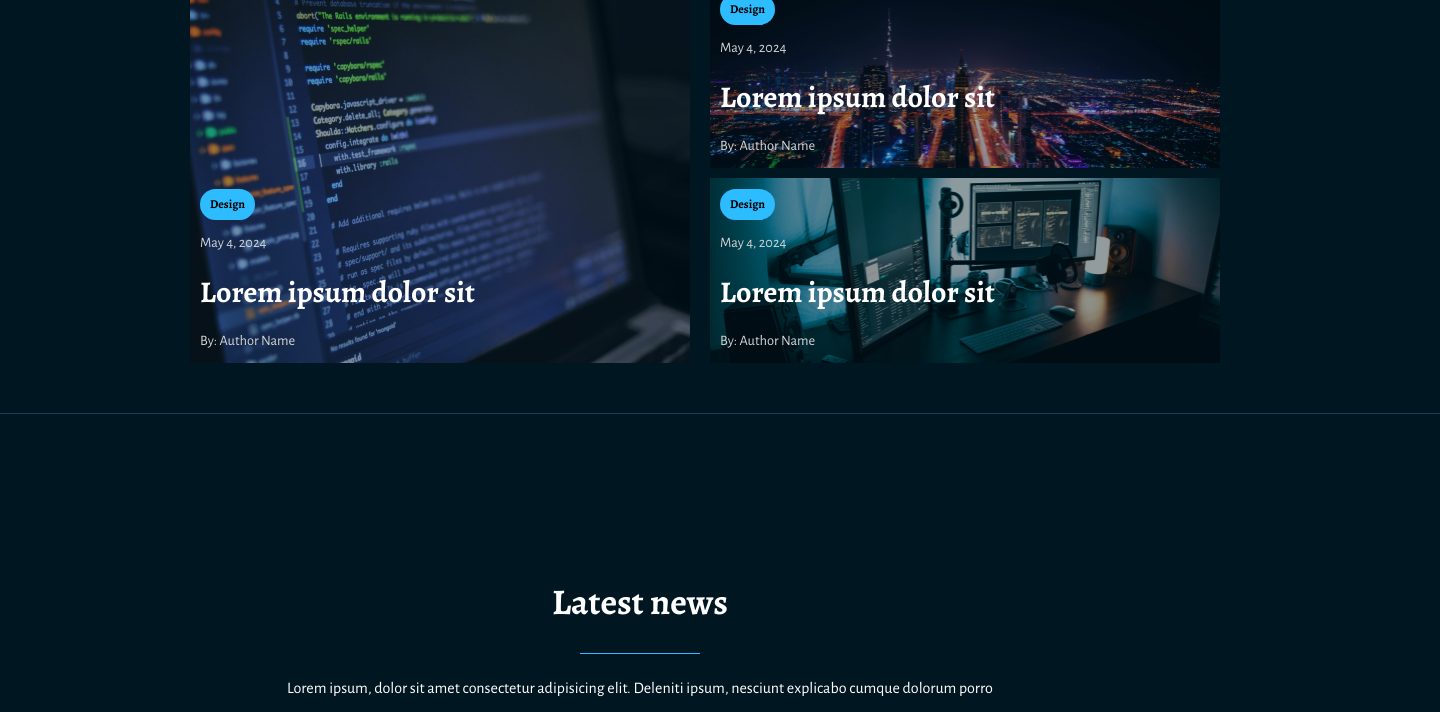
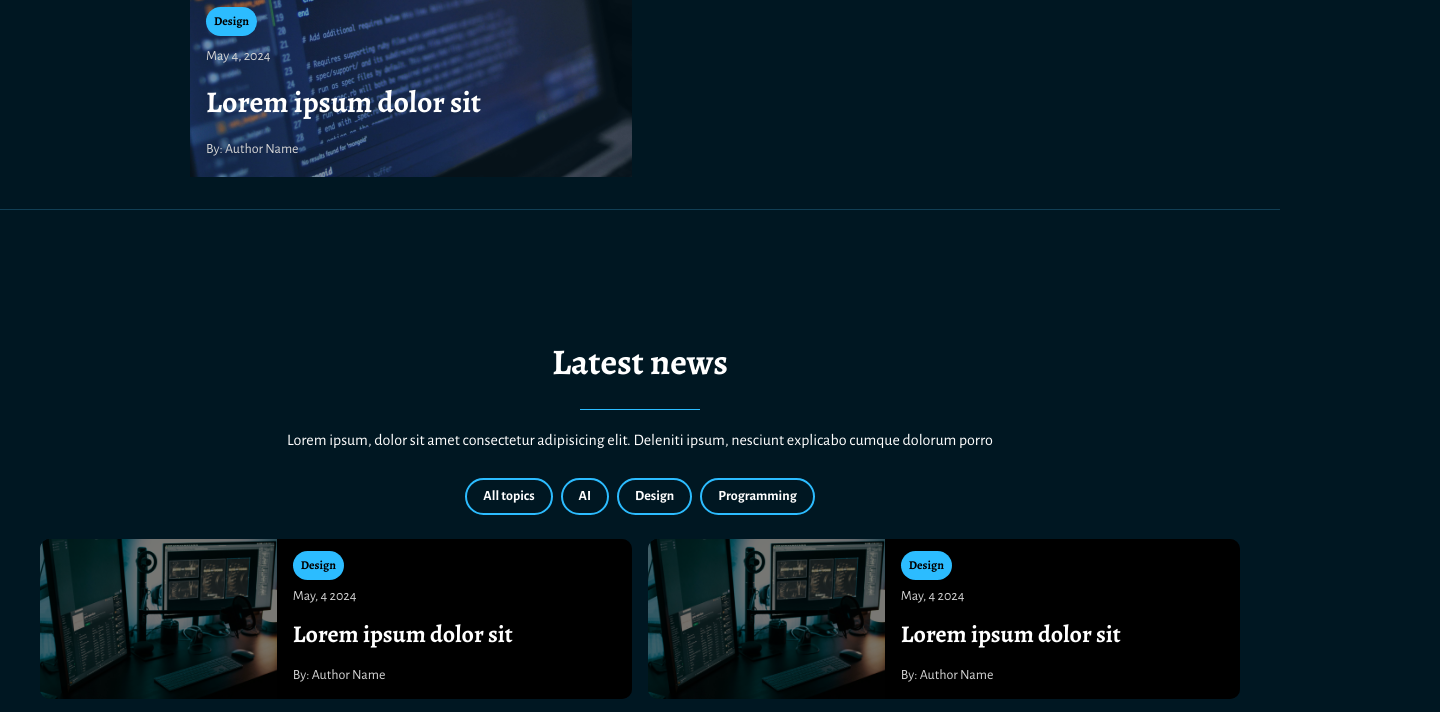
Before and after one commit to JoseRodriguezRodgriguez/LevelUP-Blog, a website: page index.html in a window 1280 px wide. Shown: the part 838-1550 px from the top of the page, 1440 px wide, since content can reach past the window. Drawn offline with nearby package versions, Linux system fonts and the light colour scheme; files whose address does not match are found by name.

Commit message:
hotfix 1

```diff
--- a/assets/scss/main.scss
+++ b/assets/scss/main.scss
@@ -1,40 +1,59 @@
 @import "settings/variables";
+@import "settings/mixins";
 
 body {
     font-family: $sans;
     background-color: $background;
     color: $white;
     margin: 0;
+    font-size: 16px;
+    line-height: 1.5;
 }
 
 .container {
-    max-width: 900px;
+    width: 100%;
+    max-width: 1200px;
     margin: 0 auto;
-    padding: 0 20px;
+    padding: 0 1rem;
 }
 
 /* Header */
 .header {
     background-color: $black;
-    height: 70px;
+    /*height: 70px;
     display: flex;
-    align-items: center;
-    padding: 0 40px;
+    align-items: center;*/
+    padding: 0.5rem 0;
+
+    @include media-min($tablet) {
+        padding: 0.75rem 0;
+    }
 
     .container {
-        max-width: 1000px;
+        //max-width: 1000px;
         display: flex;
-        justify-content: space-between;
+        //justify-content: space-between;
+        flex-direction: column;
         align-items: center;
-        padding: 0;
+        //padding: 0;
+
+        @include media-min($tablet) {
+            flex-direction: row;
+            justify-content: space-between;
+            align-items: center;
+        }
     }
 
     .logo {
         font-family: $sans;
-        font-size: 24px;
+        font-size: 1.5rem;
         font-weight: bold;
         color: $primary;
-        margin-right: 580px;
+        margin-bottom: 0.5rem;
+
+        @include media-min($tablet) {
+            margin-bottom: 0;
+        }
 
         span {
             font-weight: bold;
@@ -43,19 +62,19 @@ body {
     }
 
     .nav {
-        margin-left: auto;
+        //margin-left: auto;
 
         ul {
             list-style: none;
             display: flex;
-            gap: 30px;
+            gap: 1rem;
         }
 
         a {
             font-family: $serif;
             color:$white;
             text-decoration: none;
-            font-size: 16px;
+            font-size: 1rem;
             font-weight: 400;
             transition: color 0.3s ease;
 
@@ -71,16 +90,20 @@ body {
     background-image: url('../assets/images/hero_bg.png');
     background-size: cover;
     background-position: center;
-    padding: 160px 0;
+    padding:4rem 0;
     text-align: center;
     color: $white;
 
     h2 {
         font-family: $serif;
-        font-size: 48px;
+        font-size: 2rem;
         line-height: 1.2;
         color: $white;
         font-weight: bold;
+
+        @include media-min($tablet) {
+            font-size: 3rem;
+        }
 
         span {
             color: $primary;
@@ -92,21 +115,24 @@ body {
             width: 180px;
             height: 1px;
             background-color: $primary;
-            margin: 20px auto 0 auto;
+            margin: 1rem auto 0;
         }
     }
 
     p {
-        font-size: 20px;
+        font-size: 1rem;
         color: $white;
-        margin-top: 20px;
+        margin-top: 1rem;
+
+        @include media-min($tablet) {
+            font-size: 1.25rem;
+        }
     }
-
 }
 
 /* Featured News */
 .featured-news {
-    padding: 50px 0;
+    padding: 2rem 0;
 
     .container{
         max-width: 900px;
@@ -116,16 +142,27 @@ body {
 
     .featured-news-header {
         display: flex;
-        justify-content: space-between;
+        flex-direction: column;
+        //justify-content: space-between;
         align-items: center;
-        margin-bottom: 20px;
+        margin-bottom: 1rem;
+
+        @include media-min($tablet) {
+            flex-direction: row;
+            justify-content: space-between;
+        }
     }
 
     h3 {
         font-family: $serif;
-        font-size: 36px;
+        font-size: 1.5rem;
         color: $white;
-        margin: 0;
+        margin: 0 0 1rem 0;
+
+        @include media-min($tablet) {
+            font-size: 2.25rem;
+            margin: 0;
+        }
     }
 
     .all-featured-news {
@@ -133,14 +170,19 @@ body {
         font-size: 1rem;
         text-decoration: none;
         font-weight: bold;
-        white-space: nowrap;
+        //white-space: nowrap;
     }
 
     .news-grid {
         display: grid;
-        grid-template-columns: 500px 510px;
-        grid-gap: 20px;
-        margin-top: 30px;
+        grid-template-columns: 1fr;
+        //grid-gap: 20px;
+        gap: 1rem;
+        margin-top: 1.5rem;
+
+        @include media-min($tablet) {
+            grid-template-columns: repeat(2, 1fr);
+        }
 
         .news-item {
             position: relative;
@@ -150,6 +192,7 @@ body {
             flex-direction: column;
             justify-content: flex-end;
             height: 100%;
+            min-height: 200px;
 
             img {
                 position: absolute;
@@ -168,30 +211,34 @@ body {
                 display: flex;
                 flex-direction: column;
                 justify-content: flex-end;
-                gap: 10px;
-                padding: 10px;
+                gap: 0.5rem;
+                padding: 1rem;
             }
 
             h4 {
                 font-family: $serif;
-                font-size: 30px;
+                font-size: 1.5rem;
                 font-weight: bold;
                 margin: 0;
                 color: $white;
+
+                @include media-min($tablet) {
+                    font-size: 1.875rem;
+                }
             }
 
             .date, .author {
-                font-size: 0.9rem;
+                font-size: 0.875rem;
                 color: $gray;
             }
 
             .category {
                 background-color: $primary;
                 color: $black;
-                padding: 5px 10px;
+                padding: 0.25rem 0.5rem;
                 border-radius: 21px;
                 font-family: $serif;
-                font-size: 12px;
+                font-size: 0.75rem;
                 font-weight: bold;
                 align-self: flex-start;
             }
@@ -199,15 +246,22 @@ body {
 
         /* Primera noticia más grande */
         .large {
-            height: 380px;
-            grid-column: 1 / span 1;
+            @include media-min($tablet) {
+                height: 380px;
+                grid-column: 1 / span 1;
+            }
         }
 
         /* Noticias más pequeñas */
         .small-news-grid {
             display: grid;
-            grid-template-rows: 185px 185px;
-            grid-gap: 10px;
+            //grid-template-rows: 185px 185px;
+            //grid-gap: 10px;
+            gap: 1rem;
+
+            @include media-min($tablet) {
+                grid-template-columns: repeat(2, 1fr);
+            }
 
             .news-item {
                 height: 185px;
@@ -218,24 +272,28 @@ body {
     &::after {
         content: "";
         display: block;
-        width: 1440px;
+        width: 100%;
         height: 1px;
         background-color: $sigle-line;
-        margin: 50px auto 0 auto;
+        margin: 2rem auto 0;
     }
 }
 
 /* Latest News */
 .latest-news {
-    padding: 50px 0;
+    padding: 2rem 0;
     text-align: center;
 
     h3 {
         font-family: $serif;
-        font-size: 36px;
+        font-size: 1.5rem;
         font-weight: bold;
         color: $white;
-        margin-bottom: 20px;
+        margin-bottom: 1rem;
+
+        @include media-min($tablet) {
+            font-size: 2.25rem;
+        }
 
         &::after {
             content: "";
@@ -243,31 +301,32 @@ body {
             width: 120px;
             height: 1px;
             background-color: $primary;
-            margin: 20px auto 0 auto;
+            margin: 1rem auto 0;
         }
     }
 
     p {
         font-family: $sans;
-        font-size: 16px;
+        font-size: 1rem;
         color: $white;
-        margin-bottom: 40px;
+        margin-bottom: 1.5rem;
     }
 
     .filter-buttons {
         display: flex;
+        flex-wrap: wrap;
         justify-content: center;
-        gap: 20px;
-        margin-bottom: 40px;
+        gap: 0.5rem;
+        margin-bottom: 1.5rem;
 
         button {
             background-color: transparent;
             color: $white;
             border: 2px solid $primary;
-            padding: 10px 20px;
+            padding: 0.5rem 1rem;
             border-radius: 30px;
             font-family: $sans;
-            font-size: 16px;
+            font-size: 0.875rem;
             font-weight: bold;
             cursor: pointer;
             transition: background-color 0.3s;
@@ -281,23 +340,38 @@ body {
 
     .news-list {
         display: grid;
-        grid-template-columns: repeat(2, 1fr);
-        grid-gap: 20px;
+        grid-template-columns: 1fr;
+        //grid-gap: 20px;
+        gap: 1rem;
         justify-content: center;
+
+        @include media-min($tablet) {
+            grid-template-columns: repeat(2, 1fr);
+        }
 
         article {
             position: relative;
             display: flex;
+            flex-direction: column;
             background-color: $black;
             border-radius: 10px;
             overflow: hidden;
-            height: 160px;
-            width: 500px;
+            //width: 500px;
+
+            @include media-min($tablet) {
+                flex-direction: row;
+                height: 160px;
+            }
 
             img {
-                width: 188px;
-                height: 100%;
+                width: 100%;
+                height: 200px;
                 object-fit: cover;
+
+                @include media-min($tablet) {
+                    width: 40%;
+                    height: 100%;
+                }
             }
 
             &::before {
@@ -314,7 +388,7 @@ body {
 
             .news-info {
                 position: relative;
-                padding: 10px;
+                padding: 1rem;
                 display: flex;
                 flex-direction: column;
                 justify-content: center;
@@ -322,41 +396,50 @@ body {
                 text-align: left;
                 z-index: 2;
 
+                @include media-min($tablet) {
+                    width: 100%;
+                }
+
                 .category {
                     background-color: $primary;
                     color: $black;
-                    padding: 5px 10px;
+                    padding: 0.25rem 0.5rem;
                     border-radius: 21px;
                     font-family: $serif;
-                    font-size: 12px;
+                    font-size: 0.75rem;
                     font-weight: bold;
-                    margin-bottom: 5px;
-                    max-width: 60px;
-                    text-align: center;
+                    margin-bottom: 0.25rem;
+                    /*max-width: 60px;
+                    text-align: center;*/
                 }
 
                 .date {
-                    font-size: 14px;
+                    font-size: 0.875rem;
                     color: $gray;
-                    margin-bottom: 5px;
-                    margin-top: 5px;
+                    margin-bottom: 0.25rem;
+                    //margin-top: 5px;
                 }
 
                 h4 {
                     font-family: $serif;
-                    font-size: 24px;
+                    font-size: 1.25rem;
                     font-weight: bold;
                     color: $white;
-                    margin: 0;
-                    padding: 0;
-                    margin-bottom: 10px;
+                    margin: 0 0 0.5rem 0;
+                    //padding: 0;
+                    //margin-bottom: 10px;
+
+                    @include media-min($tablet) {
+                        font-size: 1.5rem;
+                    }
                 }
 
                 p {
-                    font-size: 14px;
+                    font-size: 0.875rem;
                     color: $gray;
-                    margin-top: 0;
-                    margin-bottom: 10px;
+                    margin: 0
+                    //margin-top: 0;
+                    //margin-bottom: 10px;
                 }
             }
         }
@@ -366,14 +449,14 @@ body {
         background-color: $primary;
         color: $black;
         font-family: $sans;
-        font-size: 16px;
+        font-size: 1rem;
         font-weight: bold;
-        padding: 10px 20px;
+        padding: 0.5rem 1rem;
         border-radius: 55px;
         border: none;
         cursor: pointer;
-        margin-top: 40px;
-        max-width: 180px;
+        margin-top: 2rem;
+        //max-width: 180px;
         transition: background-color 0.3s;
 
         &:hover {
@@ -384,36 +467,49 @@ body {
 
 /* Premium */
 .premium-section {
-    height: 239px;
+    //height: 239px;
     background-image: url('../images/premium.png');
     background-size: cover;
-    display: grid;
-    grid-template-columns: 1fr 1fr 1fr; // Tres columnas
-    align-items: center; // Alinear verticalmente los elementos
-    padding: 0 40px; // Padding lateral
+    //display: grid;
+    //grid-template-columns: 1fr 1fr 1fr;
+    //align-items: center;
+    padding: 2rem 0;
 
-    .premium-title,
+    /*.premium-title,
     .premium-description,
     .premium-button {
         display: flex;
         justify-content: center;
         align-items: center;
         text-align: center;
+    }*/
+    .container {
+        display: grid;
+        gap: 1rem;
+
+        @include media-min($tablet) {
+            grid-template-columns: repeat(3, 1fr);
+            align-items: center;
+        }
     }
 
     .premium-title {
-        grid-column: 1 / 2; // El título en la primera columna
+        //grid-column: 1 / 2;
 
         h2 {
             font-family: $serif;
             font-weight: bold;
-            font-size: 48px;
+            font-size: 2rem;
             color: $white;
             line-height: 1.2;
-            margin-bottom: 10px;
-            text-align: left;
+            margin-bottom: 1rem;
+            //text-align: left;
             //white-space: pre-wrap;
-            max-width: 200px;
+            //max-width: 200px;
+
+            @include media-min($tablet) {
+                font-size: 3rem;
+            }
 
             span {
                 color: $primary;
@@ -422,29 +518,33 @@ body {
     }
 
     .premium-description {
-        grid-column: 2 / 3; // El párrafo en la segunda columna
+        //grid-column: 2 / 3;
 
         p {
             font-family: $sans;
-            font-size: 20px;
+            font-size: 1rem;
             color: $white;
-            text-align: left;
+            //text-align: left;
             font-weight: 350;
+
+            @include media-min($tablet) {
+                font-size: 1.25rem;
+            }
         }
     }
 
     .premium-button {
-        grid-column: 3 / 4; // El botón en la tercera columna
+        //grid-column: 3 / 4;
         display: flex;
-        justify-content: center; // Alinear el botón a la derecha
+        justify-content: center;
 
         button {
             background-color: $primary;
             color: $black;
             font-family: $sans;
             font-weight: bold;
-            font-size: 16px;
-            padding: 10px 20px;
+            font-size: 1rem;
+            padding: 0.5rem 1rem;
             border-radius: 55px;
             border: none;
             cursor: pointer;
@@ -461,23 +561,29 @@ body {
 /* Footer */
 .footer {
     background-color: $black;
-    height: 210px;
+    padding: 2rem 0;
+    text-align: center;
+    /* height: 210px;
     display: flex;
     justify-content: center;
     align-items: center;
-    flex-direction: column;
+    flex-direction: column; */
 
     p {
         font-family: $serif;
         font-weight: bold;
-        font-size: 30px;
+        font-size: 1.5rem;
         color: $white;
-        margin-bottom: 20px;
+        margin-bottom: 1rem;
+
+        @include media-min($tablet) {
+            font-size: 1.875rem;
+        }
     }
 
     .social-icons {
         display: flex;
-        gap: 20px;
+        gap: 1rem;
         justify-content: center;
 
         a {
--- a/assets/scss/settings/_mixins.scss
+++ b/assets/scss/settings/_mixins.scss
@@ -1,5 +1,5 @@
-@mixin media($breakpoint) {
-  @media (max-width: $breakpoint) {
+@mixin media-min($breakpoint) {
+  @media (min-width: $breakpoint) {
     @content;
   }
 }
```
Also changed, not shown: assets/images/premium_banner.png (added), dist/styles.css, 1 other file.
